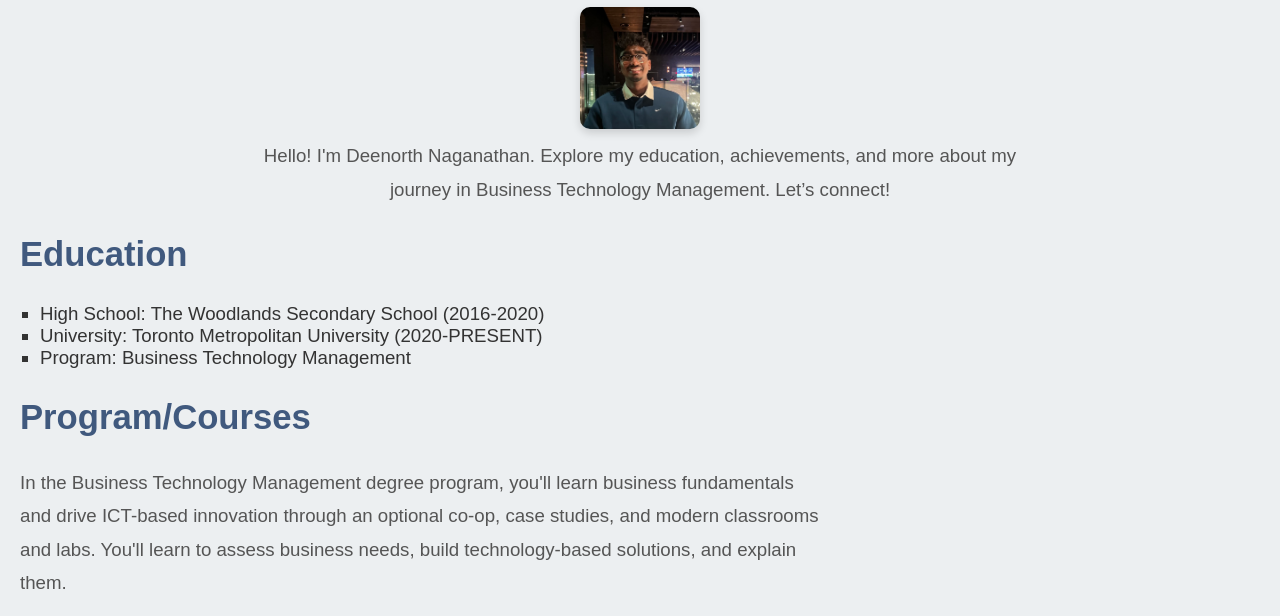
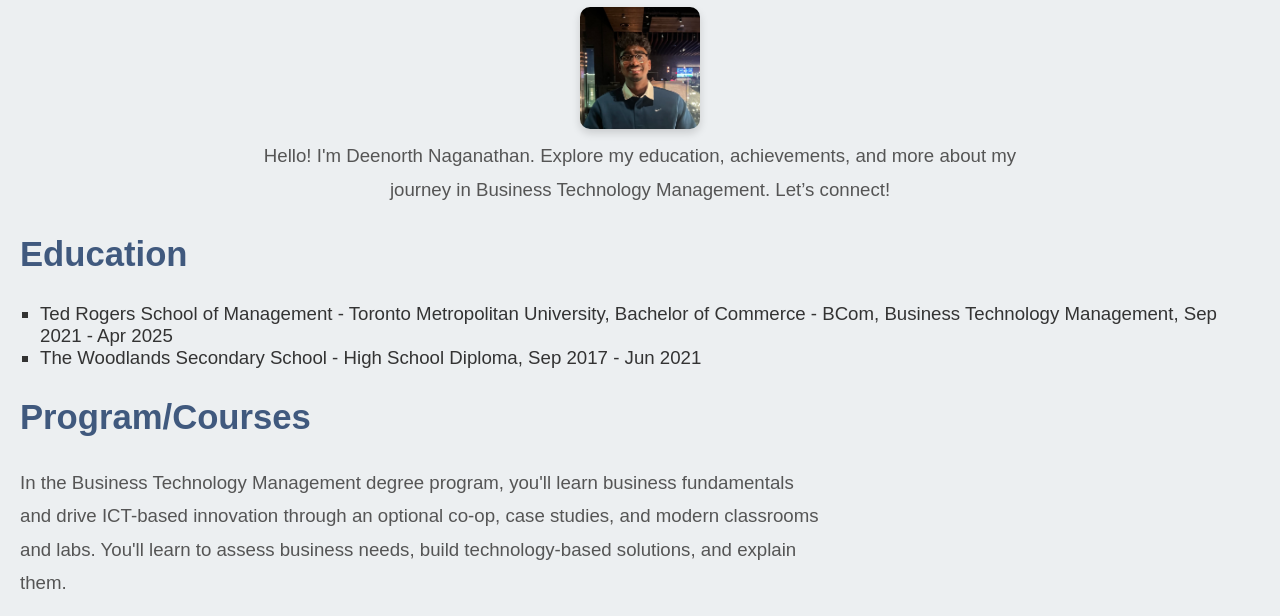
Before and after one commit to deenorthn/deenorth-n.github.io, a plain HTML site: page index.html in a window 1280 px wide. Shown: the part 154-770 px from the top of the page. Drawn offline with Linux system fonts and the light colour scheme.

Commit message:
Final Project

```diff
--- a/index.html
+++ b/index.html
@@ -41,9 +41,8 @@
     <!-- Education Section -->
     <h2 id="education">Education</h2>
     <ul>
-        <li>High School: The Woodlands Secondary School (2016-2020)</li>
-        <li>University: Toronto Metropolitan University (2020-PRESENT)</li>
-        <li>Program: Business Technology Management</li>
+        <li>Ted Rogers School of Management - Toronto Metropolitan University, Bachelor of Commerce - BCom, Business Technology Management, Sep 2021 - Apr 2025</li>
+        <li>The Woodlands Secondary School - High School Diploma, Sep 2017 - Jun 2021</li>
     </ul>
 
     <!-- Courses Section -->
```
